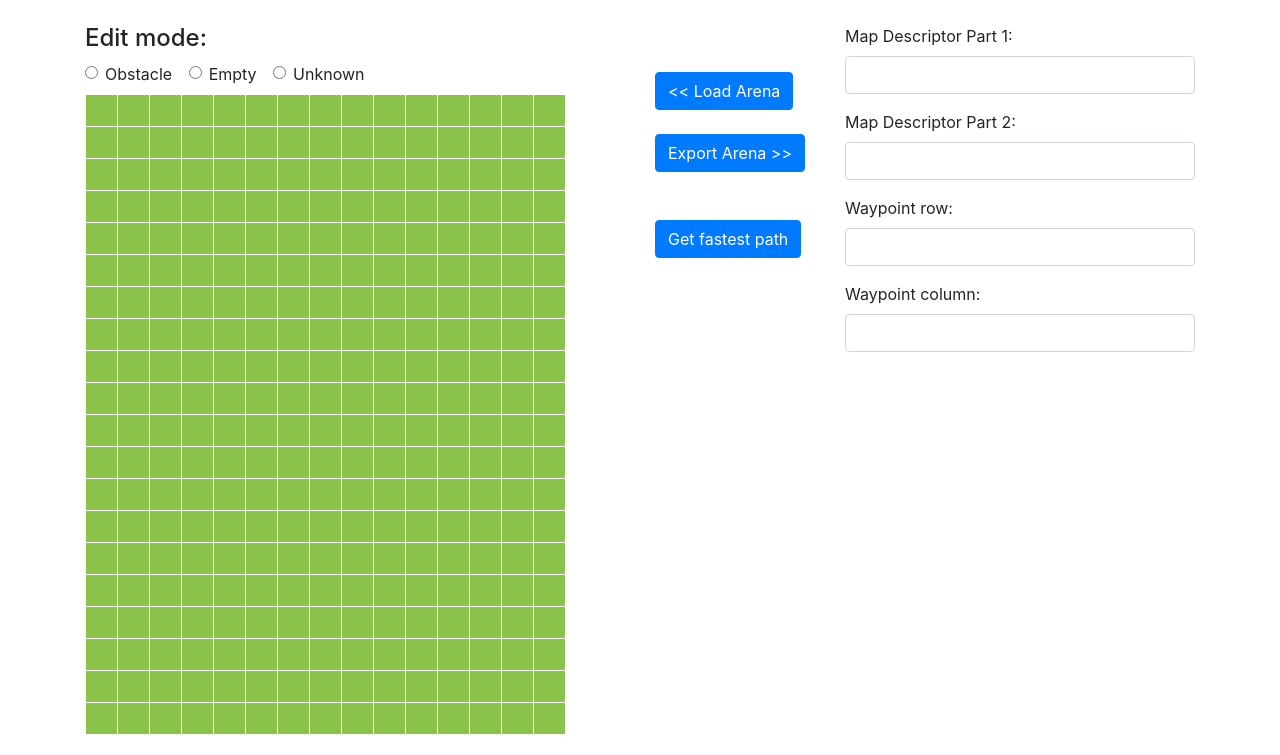
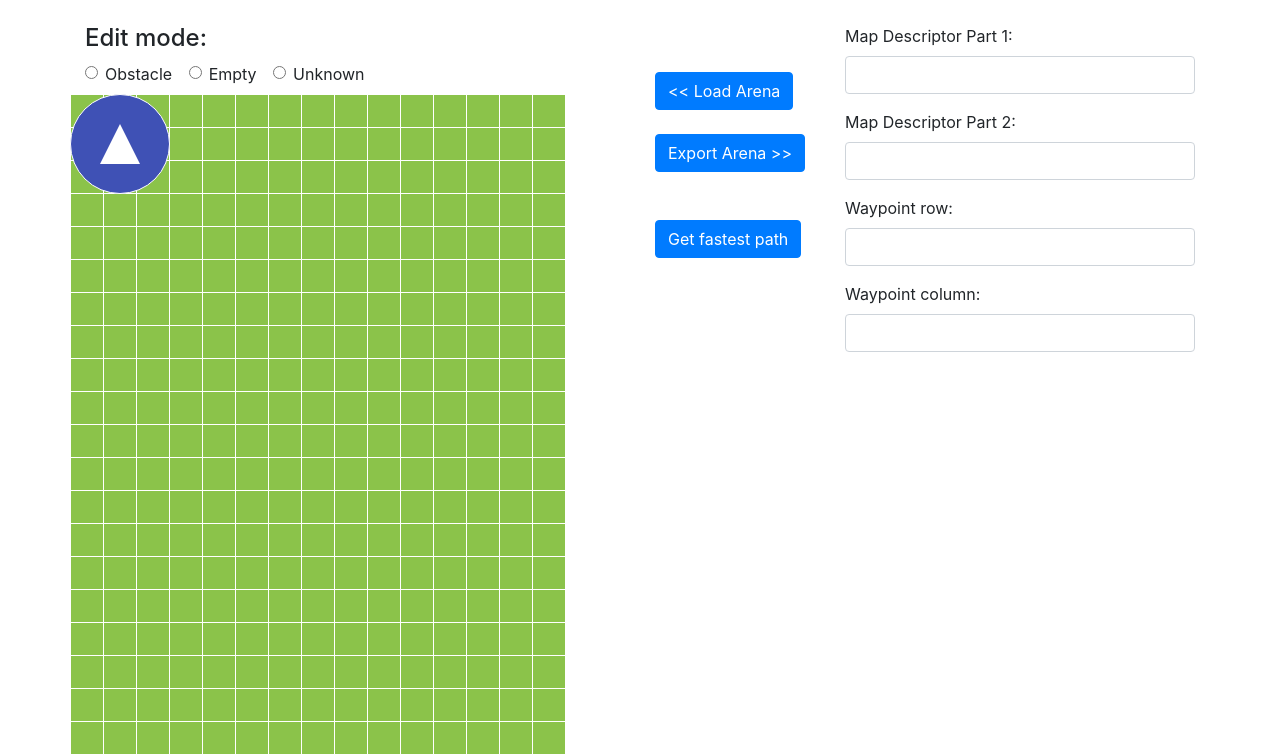
Before and after one commit to kyle-nguyennn/MazeRunner, a Flask app: page / in a window 1280 px wide. Shown: the part 56-811 px from the top of the page. Before the commit the page ends 790 px from the top, so only its background shows below. Run offline with Flask 2, Linux system fonts and the light colour scheme; some libraries are stand-ins or nearby versions.

Commit message:
Robot movement UI

```diff
--- a/algorithm/static/main.css
+++ b/algorithm/static/main.css
@@ -1,6 +1,6 @@
 body {
     padding-top: 5rem;
-  }
+}
 
 .vcenter {
     display: inline-block;
@@ -29,13 +29,38 @@ td.empty {
     background-color: #8BC34A;
 }
 
-td.robot {
-    border: 1px solid #3F51B5;
-    height: 32px;
-    width: 32px;
-    background-color: #3F51B5;
+#arena, #robot-fop {
+    width: 496px;
+    height: 661px;
+    position: absolute;
+    top: 0;
+    left: 0;
 }
 
-#selMode{
-    width:300px;
-   }
+#robot-fop {
+    z-index: 10;
+}
+
+#robot {
+    width: 100px;
+    height: 100px;
+    position: absolute;
+    background-color: #3F51B5;
+    border: 1px solid #FFFFFF;
+    z-index: 20;
+    -moz-border-radius: 50px;
+    -webkit-border-radius: 50px;
+    border-radius: 50px;
+}
+
+#robot-heading {
+    display: block;
+    border-left: solid 20px transparent;
+    border-bottom: solid 40px #FFF;
+    border-right: solid 20px transparent;
+    position: absolute;
+    top: 50%;
+    left: 50%;
+    margin: -20px 0 0 -20px;
+    z-index: 21;
+}
--- a/algorithm/templates/main.html
+++ b/algorithm/templates/main.html
@@ -33,6 +33,8 @@
     <main role="main" class="container">
         <div class="row">
             <div class="col-6">
+                <div class="row">
+                    <div class="col-12">
                         <h4>Edit mode:</h4>
                         <div class="form-check form-check-inline">
                             <label class="form-check-label">
@@ -46,7 +48,11 @@
                             <label class="form-check-label">
                                 <input class="form-check-input" type="radio" name="optMode" id="optUnknown">Unknown</label>
                         </div>
-                <table class="arena" id="arena">
+                    </div>
+                </div>
+                <div class="row">
+                    <div class="col-12">
+                        <table id="arena">
                             <tbody>
                                 {% for x in range(0, 20) %}
                                 <tr>
@@ -57,6 +63,14 @@
                                 {% endfor %}
                             </tbody>
                         </table>
+                        <div id="robot-fop">
+                            <div id="robot">
+                                <div id="robot-heading">
+                                </div>
+                            </div>
+                        </div>
+                    </div>
+                </div>
             </div>
             <div class="col-2">
                 <br>
@@ -65,7 +79,9 @@
                 <br>
                 <br>
                 <button type="button" id="btnExportArena" class="btn btn-primary">Export Arena &gt;&gt;</button>
-                <br><br><br>
+                <br>
+                <br>
+                <br>
                 <button type="button" id="btnFastesPath" class="btn btn-primary">Get fastest path</button>
             </div>
             <div class="col-4">
@@ -149,6 +165,67 @@
             }
         }
 
+
+        function moveRobot(actions) {
+            var currentH = 661 - 100;
+            var currentW = 0;
+            var currentD = 0;
+            var step = 0;
+
+            setRobotPosition(currentH, currentW, currentD);
+
+            var id = setInterval(displayRobot, 1000);
+
+            function displayRobot() {
+                if (step == actions.length) {
+                    clearInterval(id);
+                }
+                else {
+                    var posH = currentH;
+                    var posW = currentW;
+                    var posD = currentD;
+
+                    var action = actions.charAt(step);
+                    if (action == 'F') {
+                        if (currentD == 0)
+                            posH = currentH - 33;
+                        else if (currentD == 90)
+                            posW = currentW + 33;
+                        else if (currentD == 180)
+                            posW = currentW - 33;
+                        else if (currentD == 270)
+                            posH = currentH + 33;
+                    }
+                    if (action == 'R')
+                        posD = currentD + 90;
+
+                    if (action == 'L')
+                        posD = currentD - 90;
+
+                    if (posD < 0)
+                        posD += 360;
+                    if (posD > 270)
+                        posD -= 360;
+
+                    setRobotPosition(posH, posW, posD);
+
+                    currentH = posH;
+                    currentW = posW;
+                    currentD = posD;
+
+                    step++;
+                }
+            }
+
+            function setRobotPosition(H, W, D) {
+                var elem = document.getElementById("robot");
+                elem.style.top = H + 'px';
+                elem.style.left = W + 'px';
+                elem.style.transform = 'rotate(' + D + 'deg)';
+            }
+        }
+
+
         $(document).ready(function () {
             $("#btnLoadArena").click(function () {
                 $.post("/desc_to_array", {
@@ -177,7 +254,6 @@
                 x = $("#waypointRow").val()
                 y = $("#waypointCol").val()
                 data = [tableToArray(), x, y];
-                console.log(data)
                 $.ajax({
                     type: 'POST',
                     data: JSON.stringify(data),
@@ -185,7 +261,7 @@
                     url: '/fastest_path',
                     success: function (data) {
                         var obj = jQuery.parseJSON(data);
-                        console.log(obj)
+                        moveRobot(obj.instructions);
                     }
                 });
             });
```
Lines whose indentation alone changed are shown as unchanged.
